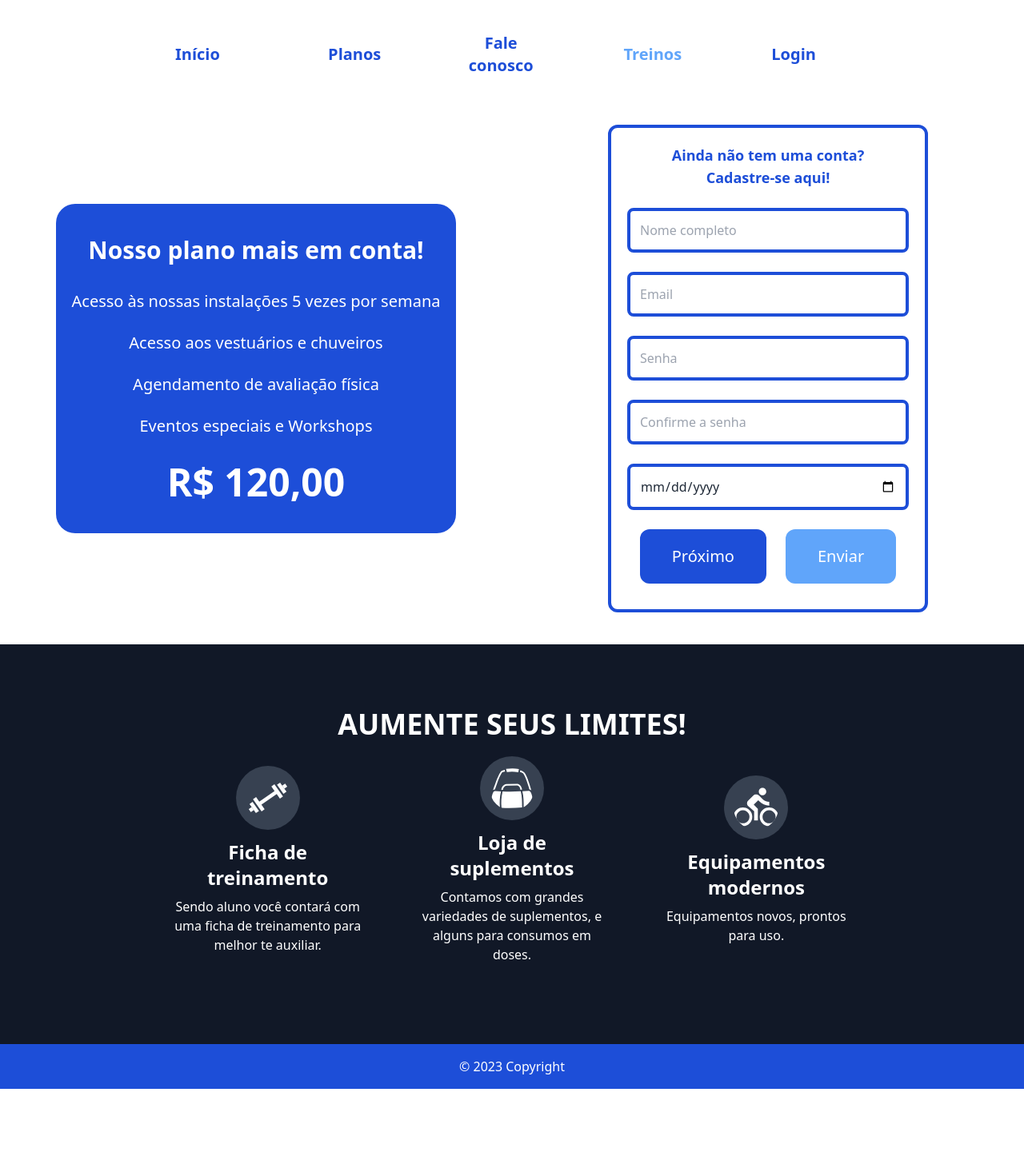
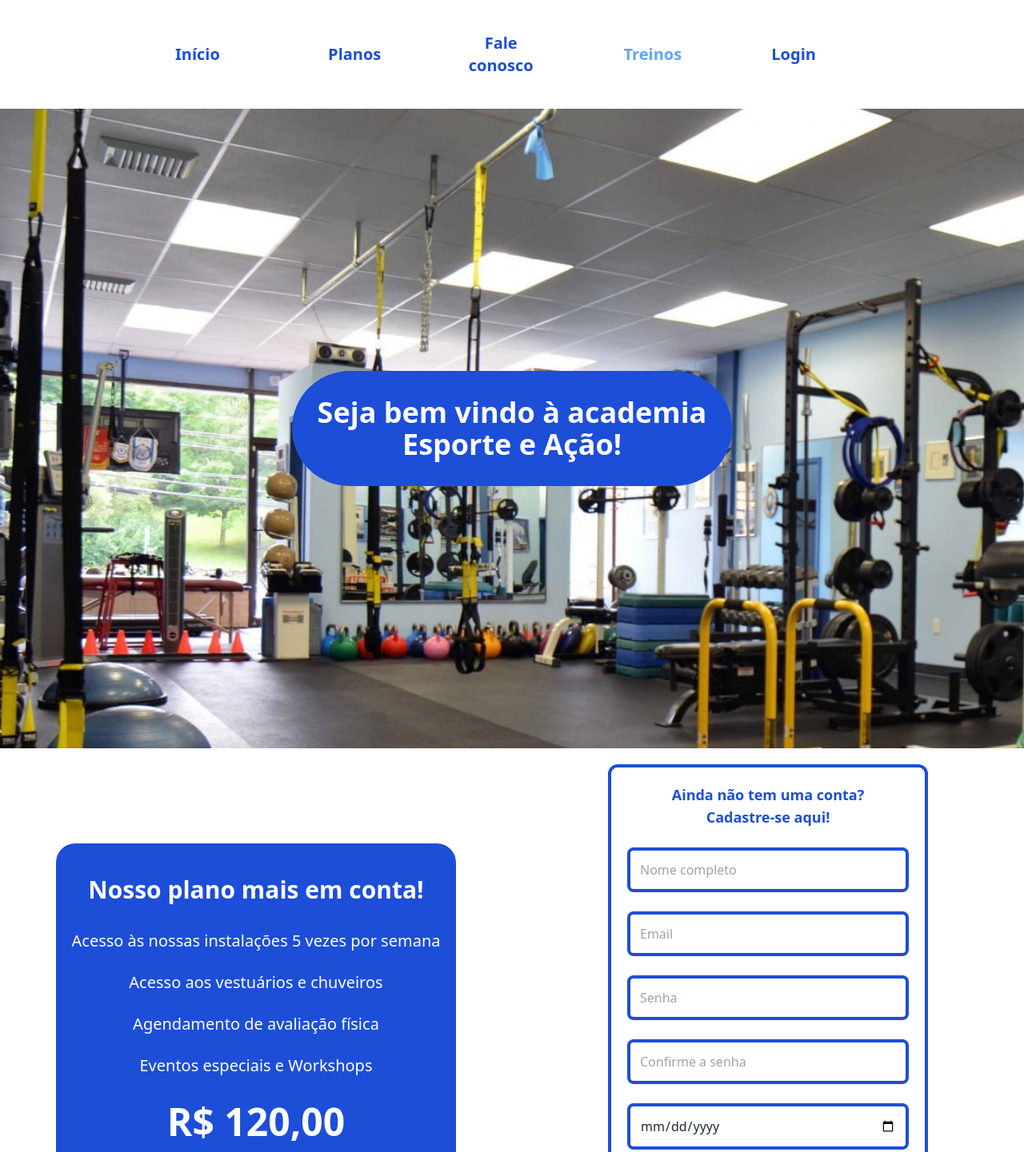
Before and after one commit to gabriel-raamos/academia-esporte-e-acao, a React (Vite) app: page / in a window 1280 px wide. Shown: the top 1441 px of the page at 80% size. Before the commit the page ends 1362 px from the top, so only its background shows below. Built offline with nearby package versions, Linux system fonts and the light colour scheme.

Commit message:
changed Home page, added image

```diff
--- a/src/components/Rodape/Rodape.jsx
+++ b/src/components/Rodape/Rodape.jsx
@@ -1,7 +1,7 @@
 export default function Rodape() {
     return (
         <footer className="flex flex-col" >
-            <div className="bg-blue-700 text-center bottom-0 p-4 text-white">
+            <div className="bg-blue-700 text-center bottom-0 p-4 text-white footer">
                     © 2023 Copyright
             </div>
         </footer>
--- a/src/index.css
+++ b/src/index.css
@@ -23,6 +23,7 @@ body,
 .custom-border2 {
     border: 3px solid rgb(59, 185, 28);
 }
+
 .largura-50vw {
     width: 50vw;
 }
@@ -41,9 +42,9 @@ body,
 
 .footer {
     position: static;
+    left: 0;
     bottom: 0;
-    left: 0;
-    z-index: 10;
+    right: 0;
 }
 
 textarea {
--- a/src/pages/Home/Home.jsx
+++ b/src/pages/Home/Home.jsx
@@ -9,6 +9,12 @@ import { MdOutlineDirectionsBike } from "react-icons/md";
 export default function Home() {
     return (
         <section>
+
+            <section className="bg-gym2 bg-no-repeat h-screen flex justify-center items-center static" >
+                <div className="justify-center items-center flex bg-blue-700 text-white rounded-full font-bold" >
+                    <h1 className="text-xl p-3 md:text-4xl md:p-8" >Seja bem vindo à academia <br/> <span className="flex justify-center">Esporte e Ação!</span></h1>
+                </div>
+            </section>
 
             <section className="h-full grid md:grid-cols-2 bg-white " >
 
--- a/src/routes.jsx
+++ b/src/routes.jsx
@@ -12,20 +12,20 @@ import Pagamento from './pages/Pagamento/Pagamento';
 export default function App() {
   return (
     <BrowserRouter>
-      <NavBar />
       <div className='app-container'>
+        <NavBar />
         <Routes>
           <Route path="/" element={<Home />} />
           <Route path="/planos" element={<Planos />} />
           <Route path="/faleconosco" element={<FaleConosco />} />
           <Route path="/login" element={<Login />} />
           <Route path="/treinos" element={<Treinos />} />
-          <Route path="/usuarios" element={<Usuarios/>} />
-          <Route path="/pagamento" element={<Pagamento/>} />
+          <Route path="/usuarios" element={<Usuarios />} />
+          <Route path="/pagamento" element={<Pagamento />} />
         </Routes>
-      </div>
-      <div className='footer'>
-        <Rodape />
+        <div className='footer'>
+          <Rodape />
+        </div>
       </div>
     </BrowserRouter>
   );
--- a/tailwind.config.js
+++ b/tailwind.config.js
@@ -7,7 +7,9 @@ export default {
   theme: {
     extend: {
       backgroundImage: {
-        'gym': "url('./src/assets/images/invictus_go_Almaty_gym_zone_2022.jpeg')"
+        'gym': "url('./src/assets/images/invictus_go_Almaty_gym_zone_2022.jpeg')",
+        'gym-bg': "url('./public/academia_widelg.jpg')",
+        'gym2': "url('./public/gym.jpg')"
       }
     }
   },
```
Also changed, not shown: public/academia_widelg.jpg (added), public/gym.jpg (added).
